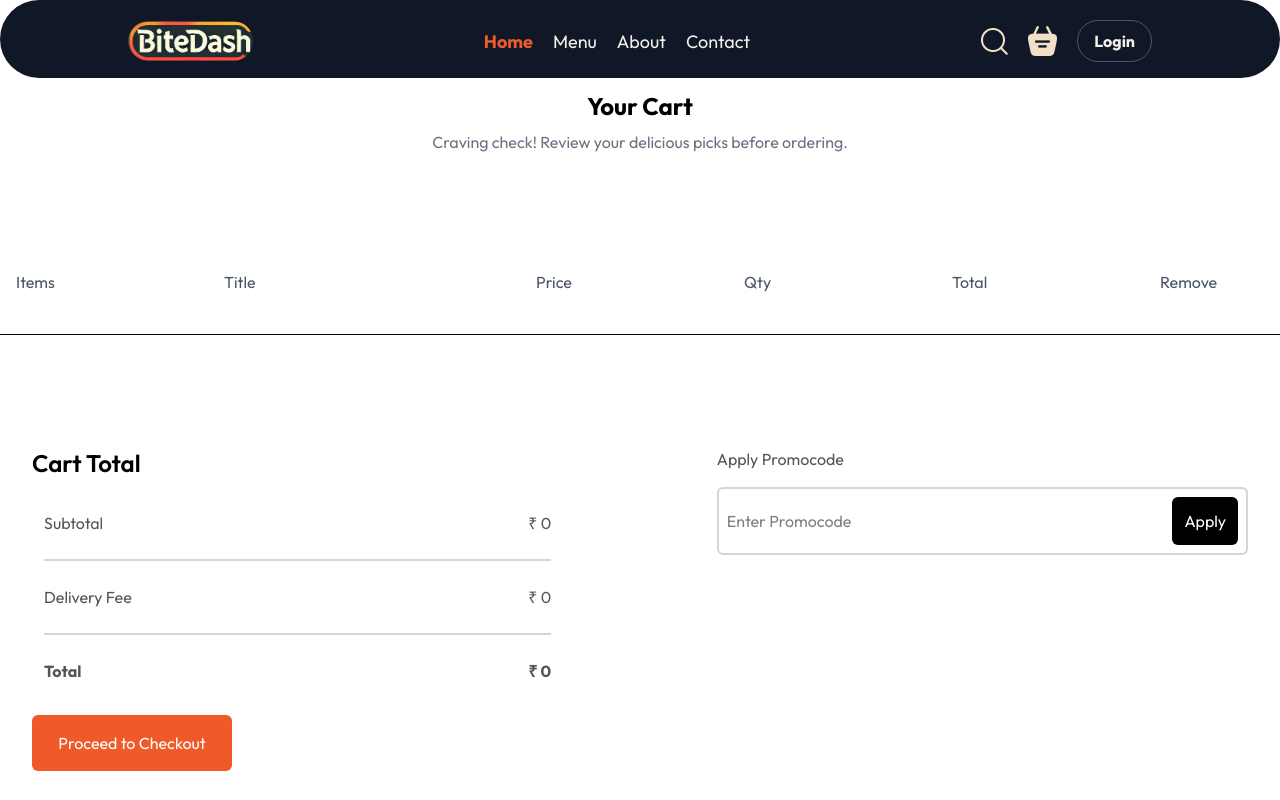
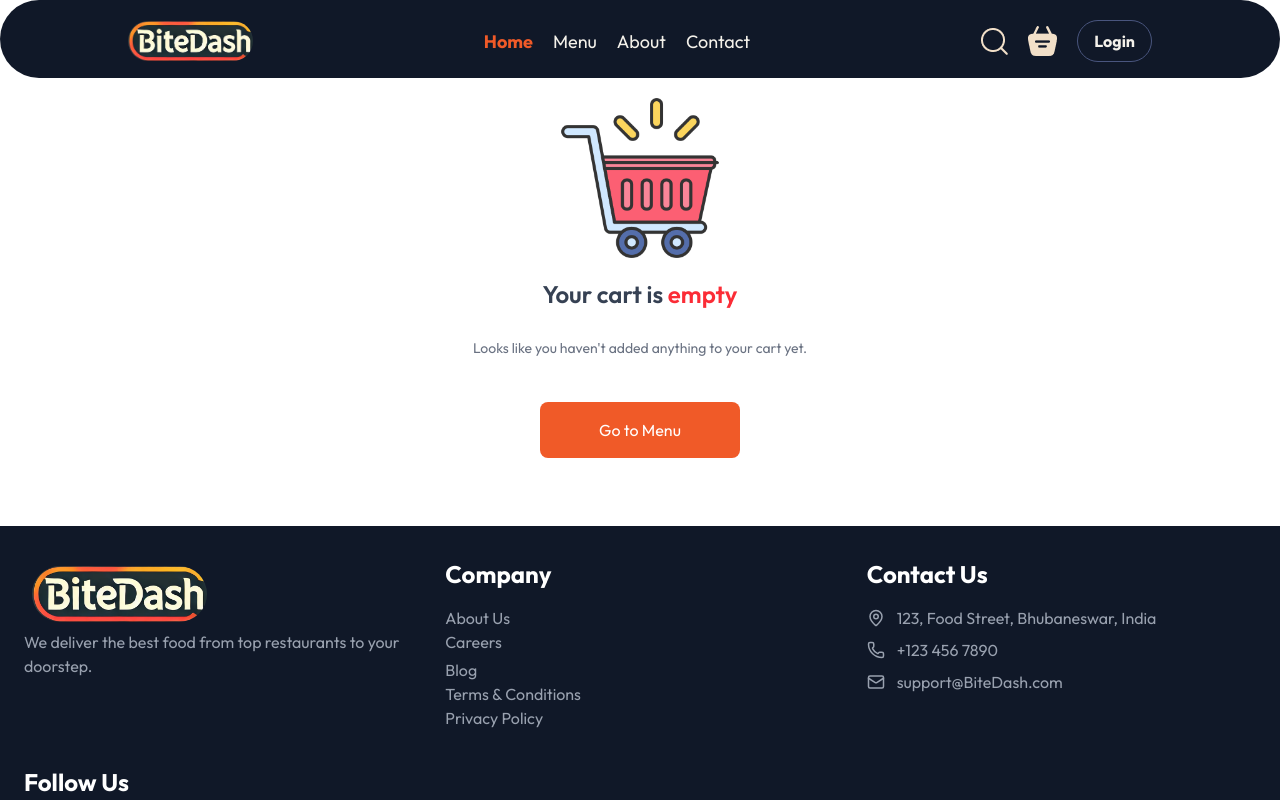
Before and after one commit to Subhransu9889/BiteDash, a React (Vite) app in the folder FrontEnd/: page /cart in a window 1280 px wide. Shown: the top 800 px of the page. Built offline with nearby package versions, Linux system fonts and the light colour scheme.

Commit message:
Implementing no cart yet feature

```diff
--- a/FrontEnd/src/assets/frontend_assets/assets.js
+++ b/FrontEnd/src/assets/frontend_assets/assets.js
@@ -26,6 +26,7 @@ import profile_icon from './profile_icon.png'
 import bag_icon from './bag_icon.png'
 import logout_icon from './logout_icon.png'
 import parcel_icon from './parcel_icon.png'
+import empty_cart_icon from './empty_cart_icon.png'
 
 export const assets = {
     logo,
@@ -46,7 +47,8 @@ export const assets = {
     profile_icon,
     logout_icon,
     bag_icon,
-    parcel_icon
+    parcel_icon,
+    empty_cart_icon,
 }
 
 export const menu_list = [
--- a/FrontEnd/src/index.css
+++ b/FrontEnd/src/index.css
@@ -356,6 +356,22 @@ a{
   @apply flex mt-4 justify-between items-center outline-none border-2 border-gray-300 p-2 rounded-md;
 }
 
+.cart-empty{
+  @apply flex flex-col items-center justify-center gap-5 h-[50vh] w-full;
+}
+
+.empty-cart-header{
+  @apply text-2xl font-semibold text-gray-700 mb-2;
+}
+
+.empty-cart-para{
+  @apply text-gray-500 text-sm mb-6;
+}
+
+.empty-cart-button{
+  @apply border-none text-white bg-[#f05a28] p-4 w-[max(15vw,200px)] rounded-lg cursor-pointer;
+}
+
 .place-order{
   @apply flex flex-col md:flex-row items-start justify-between gap-12 mt-25 p-3 ml-15 md:ml-25 mr-15 md:mr-25;
 }
--- a/FrontEnd/src/pages/Cart.jsx
+++ b/FrontEnd/src/pages/Cart.jsx
@@ -12,6 +12,8 @@ const Cart = () => {
       <div className='bg-[var(--color-gray-900)] rounded-full flex flex-col items-center !pb-4'>
         <Navbar/>
       </div>
+      {
+        cartItems && Object.keys(cartItems).length>0? (<>
           <div className='cart-header'>
             <h1 className='text-2xl font-bold'>Your Cart</h1>
             <p className='text-gray-500'>Craving check! Review your delicious picks before ordering.</p>
@@ -80,6 +82,22 @@ const Cart = () => {
               </div>
             </div>
           </div>
+        </>) : (<div className='cart-empty'>
+          <img
+              src={assets.empty_cart_icon || 'https://cdn-icons-png.flaticon.com/512/2038/2038854.png'}
+              alt="Empty Cart"
+              className='w-40 h-40 opacity-80 mb-6'
+          />
+          <h2 className='empty-cart-header'>Your cart is <span className='text-red-500'>empty</span></h2>
+          <p className='empty-cart-para'>Looks like you haven't added anything to your cart yet.</p>
+          <button
+              onClick={() => navigate('/')}
+              className='empty-cart-button'
+          >
+            Go to Menu
+          </button>
+        </div>)
+      }
     </div>
 
   </>
```
Also changed, not shown: FrontEnd/src/assets/frontend_assets/empty_cart_icon.png (added). Lines whose indentation alone changed are shown as unchanged.
